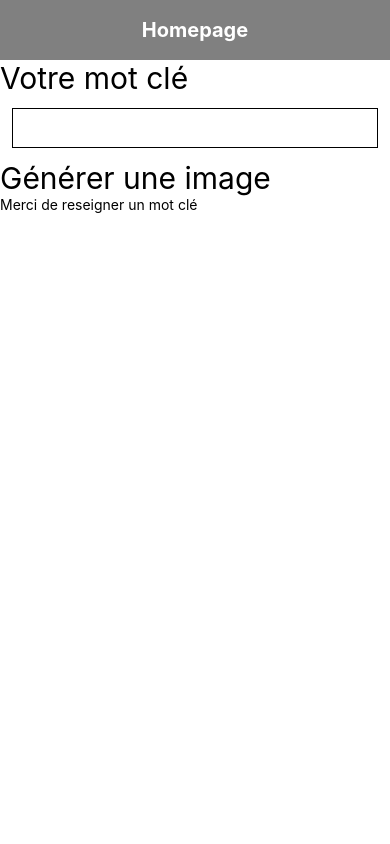
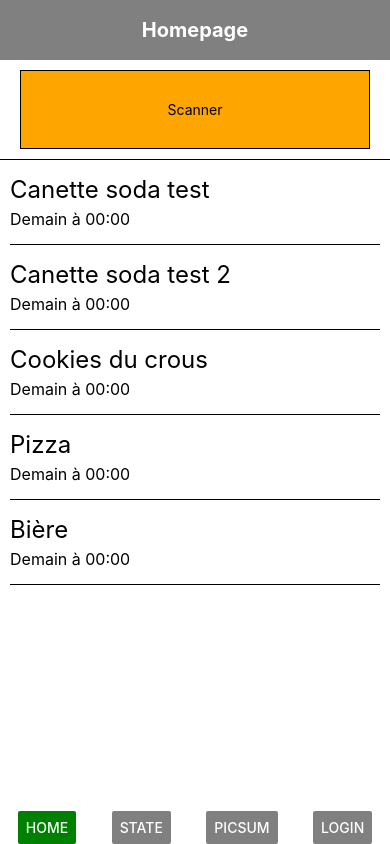
Before and after one commit to RG0404/react-native-di20, a React Native app: screen / in a window 390 px wide. Built offline with nearby package versions, Linux system fonts and the light colour scheme.

Commit message:
add(login)

```diff
--- a/App.js
+++ b/App.js
@@ -1,11 +1,14 @@
 import { StatusBar } from 'expo-status-bar';
-import React from 'react';
-import { StyleSheet, Text, View, SafeAreaView,TouchableOpacity, Image, Pressable, ScrollView } from 'react-native';
+import React, { useState } from 'react';
+import { Button, StyleSheet, Text, View, SafeAreaView,TouchableOpacity, Image, Pressable, ScrollView } from 'react-native';
 import Home from './pages/Home';
 import DemoState from './pages/DemoState';
 import LoremPicsum from './pages/LoremPicsum';
+import Login from './pages/Login';
 import Header from './components/Header';
 export default function App() {
+
+  const [page, navigate] = useState('Home');
 
   /* Ajout de variables avant le return */
   const items = [
@@ -45,9 +48,36 @@ export default function App() {
         <Header title="Homepage"/>
 
         {/* TODO: Ajouter navigation */}
-        {/* <Home appScan={onScanPress} appItems={items}/> */}
-        {/* <DemoState/> */}
-        <LoremPicsum/>
+        {page === 'Home' && <Home appScan={onScanPress} appItems={items}/>}
+        {page === 'DemoState' &&  <DemoState/>}
+        {page === 'LoremPicsum' &&  <LoremPicsum/>}
+        {page === 'Login' &&  <Login login={() => {alert('Je suis connecté !'); navigate('Home')}}/>}
+
+
+        <View style={styles.topMenu}>
+          <Button
+            title="Home"
+            color={page === "Home" ? "green" : 'grey'}
+            onPress={() => navigate('Home')}
+            />
+          <Button
+            title="State"
+            color={page === "DemoState" ? "green" : 'grey'}
+            onPress={() => navigate('DemoState')}
+            />
+
+          <Button
+            title="Picsum"
+            color={page === "LoremPicsum" ? 'green' : 'grey'}
+            onPress={() => navigate('LoremPicsum')}
+            />
+
+          <Button
+            title="Login"
+            color={page === "Login" ? 'green' : 'grey'}
+            onPress={() => navigate('Login')}
+            />
+        </View>
 
     </SafeAreaView>
   );
@@ -57,5 +87,11 @@ const styles = StyleSheet.create({
   container: {
     flex: 1,
     backgroundColor: '#fff',
-  }
+  },
+  topMenu: {
+    width: '100%',
+    flexDirection: 'row',
+    alignItems: 'center',
+    justifyContent: 'space-around'
+  },
 });
--- /dev/null
+++ b/pages/Login.js
@@ -0,0 +1,67 @@
+import React, { useState } from 'react';
+import {View, Button, Text, StyleSheet, ScrollView, TouchableOpacity, SafeAreaView, TextInput} from 'react-native'
+
+export default function Login(props){
+
+    const [email, setEmail] = useState('');
+    const [password, setPassword] = useState('');
+
+    function checkPassword(str)
+    {
+      var re = /(?=.*\d)(?=.*[a-z])(?=.*[A-Z]).{6,}/;
+      return re.test(str);
+    }
+
+    function checkEmail(str)
+    {
+      var re = /[^@ \t\n]+@[^@ \t\r\n]+\.[^@ \t\r\n]+/;
+      return re.test(str);
+    }
+
+    function checkAndLoginIn(){
+        if(!checkPassword(password)){
+            alert('Veuillez entrer un mot de passe correct')
+        } else if(!checkEmail(email)){
+            alert('Veuillez entrer une adresse email valide')
+        } else {
+            if(email === 'contact@entreprise.com' && password === '$Motdepasse2'){
+                props.login();
+            } else {
+                alert('Utilisateur introuvable')
+            }
+        }
+    }
+
+    return(
+        <View style={{flex: 1}}>
+
+            <TextInput
+                value={email}
+                onChangeText={(str) => setEmail(str)}
+
+                placeholder="Votre adresse email"
+                autoCompleteType="email"
+                keyboardType="email-address"
+                type="email"
+                autoCapitalize={'none'}
+            />
+
+            <TextInput
+                value={password}
+                onChangeText={(str) => setPassword(str)}
+
+                keyboardType="default"
+                placeholder="Votre mot de passe"
+                autoCompleteType="password"
+                secureTextEntry={true}
+            />
+
+            <Button
+                title="Se connecter"
+                disabled={(email === '' || password === '')}
+                onPress={checkAndLoginIn}
+            />
+
+        </View>
+    )
+}
```
